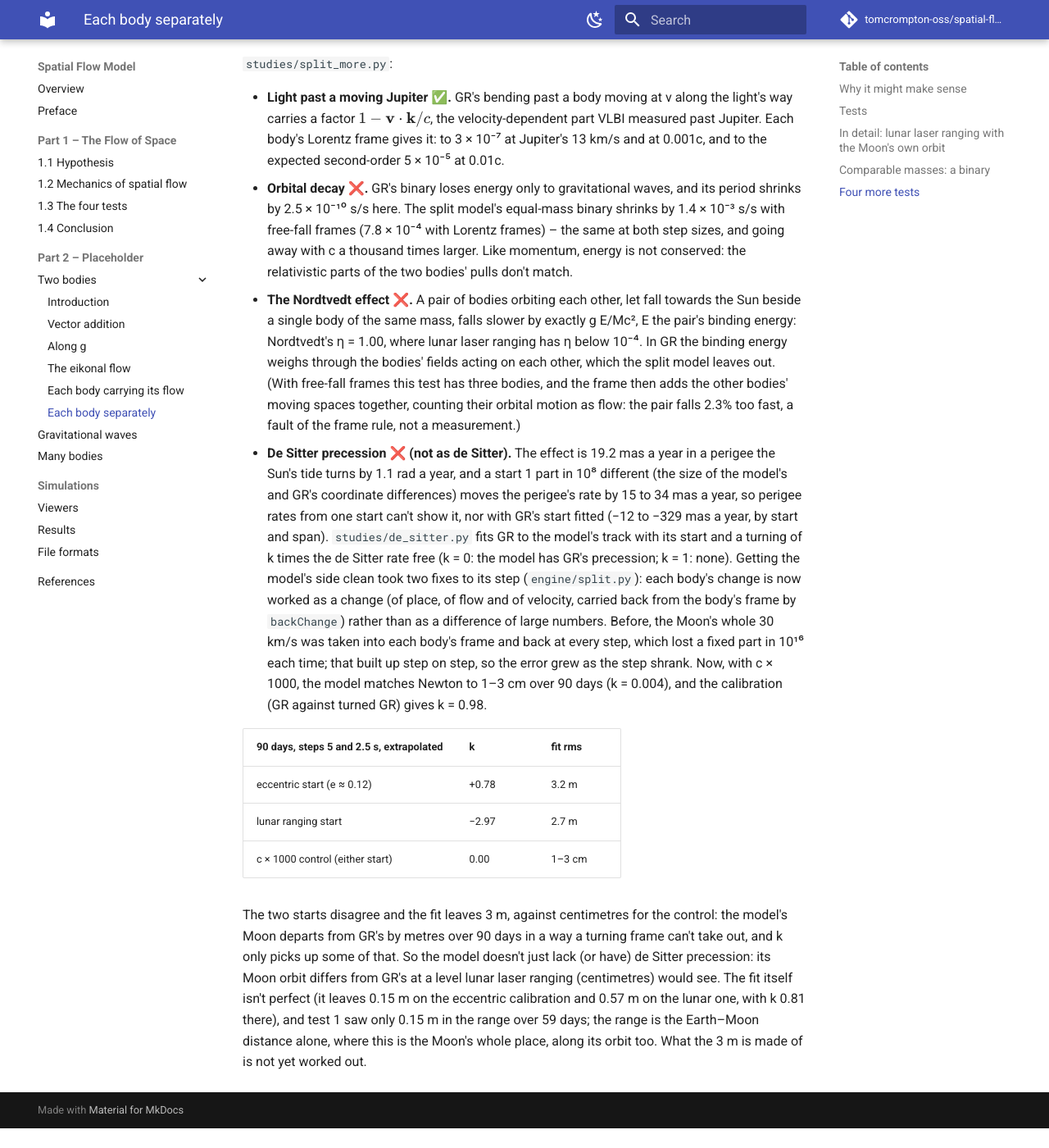
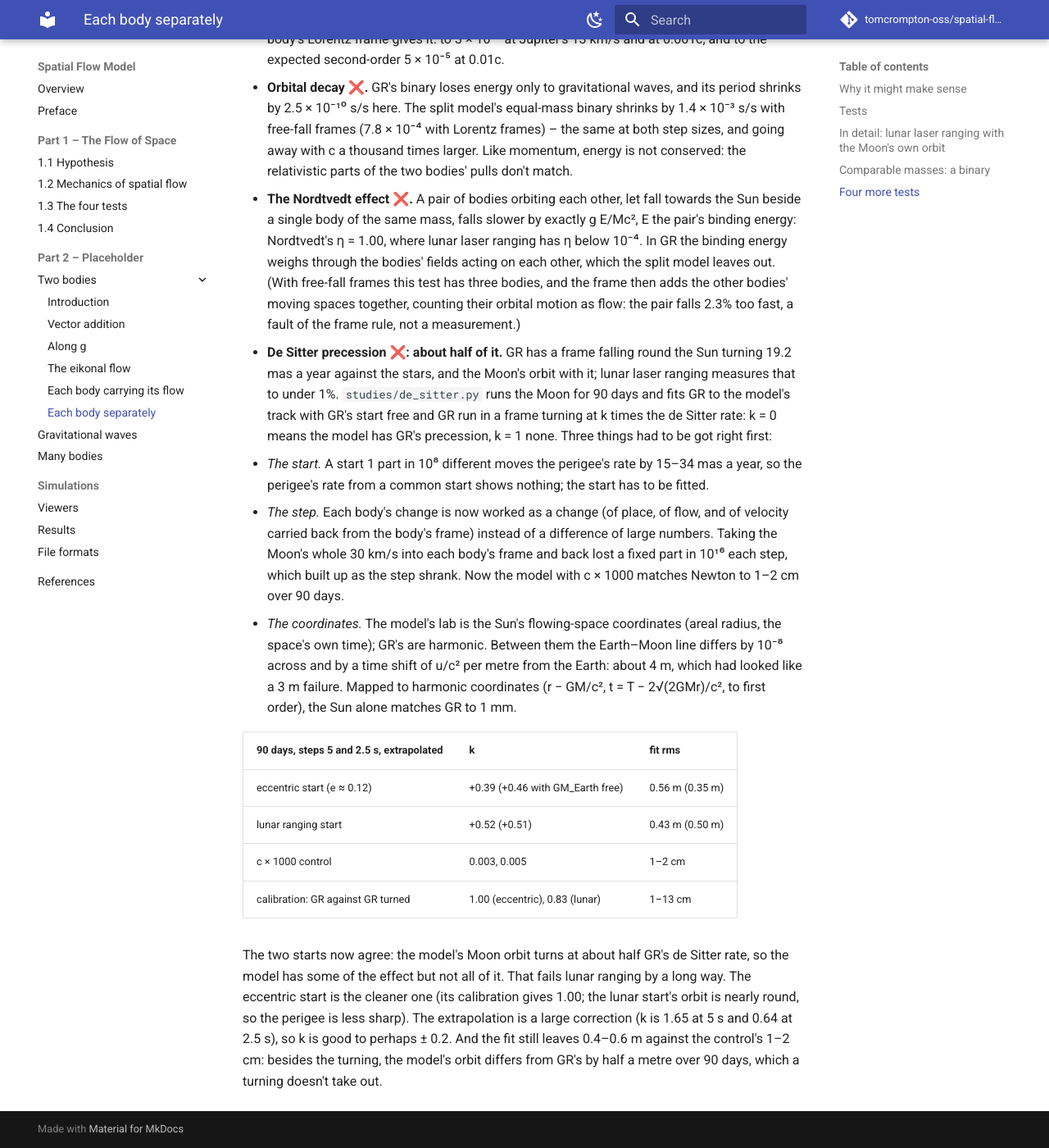
Before and after one commit to tomcrompton-oss/spatial-flow-model, an MkDocs documentation site: the page built from docs/two-bodies/split.md, in a window 1280 px wide and 1400 px high, scrolled down 7358 px. Shown: the whole window at 82% size. Built offline with MkDocs 1.6.1 and Material for MkDocs 9.7.7, drawn with Linux system fonts in a browser that asks for light colours; comment, search, counter and statistics services are not loaded; before the commit the page ends 8734 px from its top, so only the background shows below that; some of the changed text lies outside the part shown.

Commit message:
De Sitter: map the model to harmonic coordinates; about half of GR's
The 3 m left over was the model's flowing-space coordinates against GR's
harmonic ones (the Sun alone matches GR to 1 mm once mapped). Mapped, both
starts give k ~ 0.4-0.5: the model has about half the de Sitter precession.

Co-Authored-By: Claude Opus 5.5 <noreply@anthropic.com>

```diff
--- a/docs/two-bodies/split.md
+++ b/docs/two-bodies/split.md
@@ -93,7 +93,7 @@ light's rule fixed, then Lorentz frames, then free-fall frames.
 | The binary's period (orbital decay) | shrinks only by gravitational waves: GR −2.5 × 10⁻¹⁰ s/s; Hulse–Taylor matches GR to 0.2% | – | – | ❌ −7.8 × 10⁻⁴ s/s | ❌ −1.4 × 10⁻³ s/s |
 | Light past a moving Jupiter: GR's (1 − v·k/c) in the bending | VLBI (2003), to about 20% | – | – | ✅ to 3 × 10⁻⁷ | ✅ (one body: the same) |
 | The Nordtvedt effect: a bound pair falling towards the Sun | falls as a single body; lunar laser ranging η < 10⁻⁴ | – | – | ❌ η = 1.00 | – (three bodies: see below) |
-| De Sitter precession of the Moon's orbit, over a year | GR's 19.2 mas a year; lunar laser ranging to 0.3% | – | – | – | ❌ the Moon's orbit departs from GR's by 3 m rms over 90 days in a way no turning takes out; k (0 = GR, 1 = none) +0.8 or −3.0 by start |
+| De Sitter precession of the Moon's orbit, over 90 days | GR's 19.2 mas a year; lunar laser ranging to under 1% | – | – | – | ❌ about half of it: k = 0.39 and 0.52 from two starts (0 = GR's, 1 = none) |
 
 ## In detail: lunar laser ranging with the Moon's own orbit
 
@@ -215,27 +215,31 @@ pulsars rule out.
   the split model leaves out. (With free-fall frames this test has three bodies, and the frame then adds the other
   bodies' moving spaces together, counting their orbital motion as flow: the pair falls 2.3% too fast, a fault of the
   frame rule, not a measurement.)
-- **De Sitter precession ❌ (not as de Sitter).** The effect is 19.2 mas a year in a perigee the Sun's tide turns by
-  1.1 rad a year, and a start 1 part in 10⁸ different (the size of the model's and GR's coordinate differences) moves
-  the perigee's rate by 15 to 34 mas a year, so perigee rates from one start can't show it, nor with GR's start fitted
-  (−12 to −329 mas a year, by start and span). `studies/de_sitter.py` fits GR to the model's track with its start and a
-  turning of k times the de Sitter rate free (k = 0: the model has GR's precession; k = 1: none). Getting the model's
-  side clean took two fixes to its step (`engine/split.py`): each body's change is now worked as a change (of place, of
-  flow and of velocity, carried back from the body's frame by `backChange`) rather than as a difference of large
-  numbers. Before, the Moon's whole 30 km/s was taken into each body's frame and back at every step, which lost a fixed
-  part in 10¹⁶ each time; that built up step on step, so the error grew as the step shrank. Now, with c × 1000, the
-  model matches Newton to 1–3 cm over 90 days (k = 0.004), and the calibration (GR against turned GR) gives k = 0.98.
+- **De Sitter precession ❌: about half of it.** GR has a frame falling round the Sun turning 19.2 mas a year against
+  the stars, and the Moon's orbit with it; lunar laser ranging measures that to under 1%. `studies/de_sitter.py` runs
+  the Moon for 90 days and fits GR to the model's track with GR's start free and GR run in a frame turning at k times
+  the de Sitter rate: k = 0 means the model has GR's precession, k = 1 none. Three things had to be got right first:
+  - *The start.* A start 1 part in 10⁸ different moves the perigee's rate by 15–34 mas a year, so the perigee's rate
+    from a common start shows nothing; the start has to be fitted.
+  - *The step.* Each body's change is now worked as a change (of place, of flow, and of velocity carried back from the
+    body's frame) instead of a difference of large numbers. Taking the Moon's whole 30 km/s into each body's frame and
+    back lost a fixed part in 10¹⁶ each step, which built up as the step shrank. Now the model with c × 1000 matches
+    Newton to 1–2 cm over 90 days.
+  - *The coordinates.* The model's lab is the Sun's flowing-space coordinates (areal radius, the space's own time);
+    GR's are harmonic. Between them the Earth–Moon line differs by 10⁻⁸ across and by a time shift of u/c² per metre
+    from the Earth: about 4 m, which had looked like a 3 m failure. Mapped to harmonic coordinates (r − GM/c²,
+    t = T − 2√(2GMr)/c², to first order), the Sun alone matches GR to 1 mm.
 
   | 90 days, steps 5 and 2.5 s, extrapolated | k | fit rms |
   | --- | --- | --- |
-  | eccentric start (e ≈ 0.12) | +0.78 | 3.2 m |
-  | lunar ranging start | −2.97 | 2.7 m |
-  | c × 1000 control (either start) | 0.00 | 1–3 cm |
+  | eccentric start (e ≈ 0.12) | +0.39 (+0.46 with GM_Earth free) | 0.56 m (0.35 m) |
+  | lunar ranging start | +0.52 (+0.51) | 0.43 m (0.50 m) |
+  | c × 1000 control | 0.003, 0.005 | 1–2 cm |
+  | calibration: GR against GR turned | 1.00 (eccentric), 0.83 (lunar) | 1–13 cm |
 
-  The two starts disagree and the fit leaves 3 m, against centimetres for the control: the model's Moon departs
-  from GR's by metres over 90 days in a way a turning frame can't take out, and k only picks up some of that. So the
-  model doesn't just lack (or have) de Sitter precession: its Moon orbit differs from GR's at a level lunar laser
-  ranging (centimetres) would see. The fit itself isn't perfect (it leaves 0.15 m on the eccentric
-  calibration and 0.57 m on the lunar one, with k 0.81 there), and test 1 saw only 0.15 m in the range over 59 days;
-  the range is the Earth–Moon distance alone, where this is the Moon's whole place, along its orbit too. What the 3 m
-  is made of is not yet worked out.
+  The two starts now agree: the model's Moon orbit turns at about half GR's de Sitter rate, so the model has some of
+  the effect but not all of it. That fails lunar ranging by a long way. The eccentric start is the cleaner one (its
+  calibration gives 1.00; the lunar start's orbit is nearly round, so the perigee is less sharp). The extrapolation is
+  a large correction (k is 1.65 at 5 s and 0.64 at 2.5 s), so k is good to perhaps ± 0.2. And the fit still leaves
+  0.4–0.6 m against the control's 1–2 cm: besides the turning, the model's orbit differs from GR's by half a metre over
+  90 days, which a turning doesn't take out.
```
Also changed, not shown: 1 other file.
